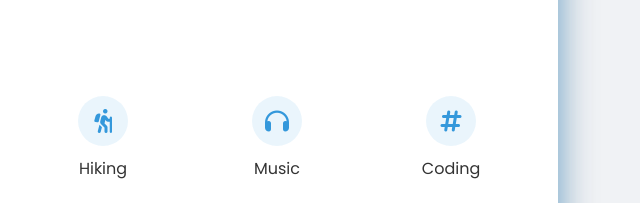
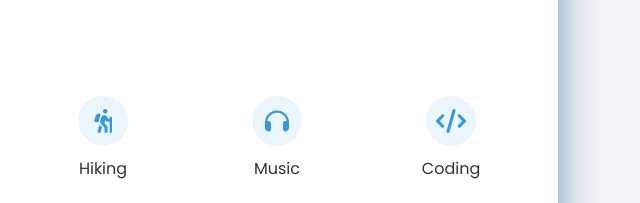
Before and after one commit to NemesisID/CV-for-Educational-Purpose, a plain HTML site: page index.html in a window 1280 px wide. Shown: the part 837-1040 px from the top of the page, 640-1280 px from the left. Drawn offline with nearby package versions, Linux system fonts and the light colour scheme.

Commit message:
Update index.html

```diff
--- a/index.html
+++ b/index.html
@@ -219,7 +219,7 @@
                     <span>Music</span>
                   </div>
                   <div class="interest-item">
-                    <i class="fa-solid fa-hashtag"></i>
+                    <i class="fa-solid fa-code"></i>
                     <span>Coding</span>
                   </div>
                 </div>
```
